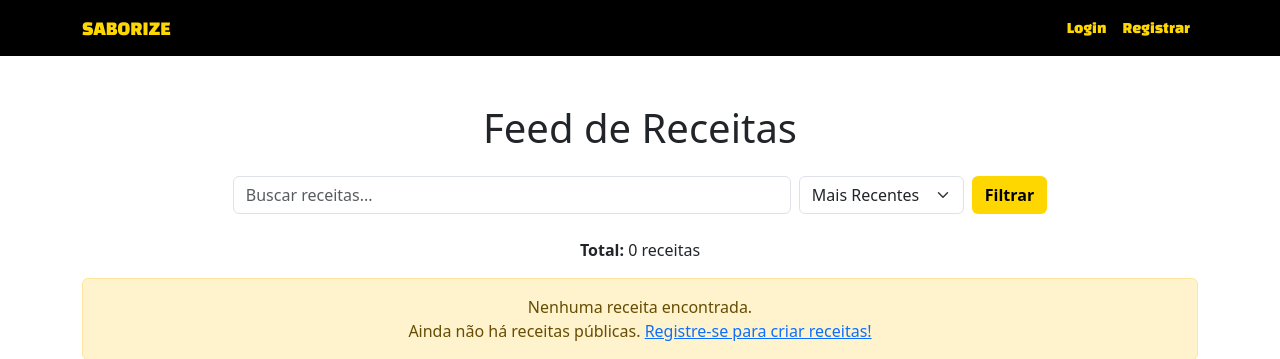
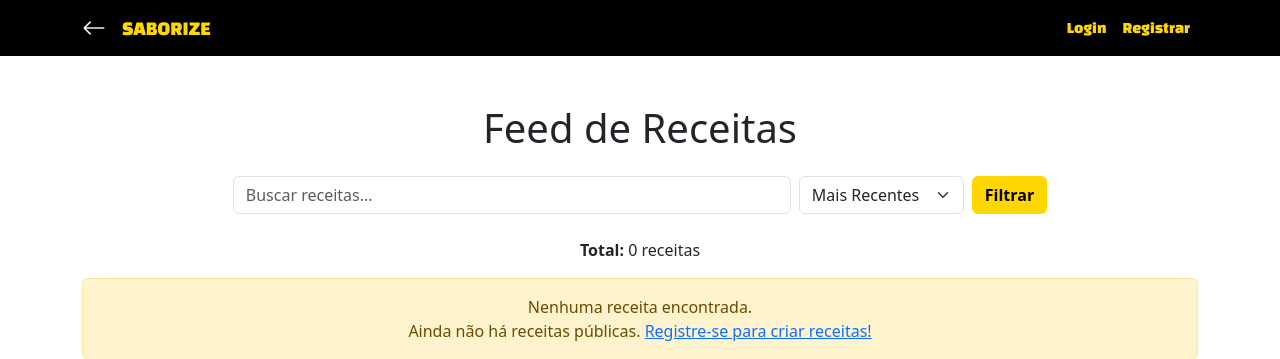
Before and after one commit to S204-Inatel-2025-2/Saborize, a Django app: page /receitas/feed/ in a window 1280 px wide. Shown: the top 359 px of the page. Run offline with Django 5.2, Linux system fonts and the light colour scheme; data that the repository does not hold is empty.

Commit message:
ajuste do front

```diff
--- a/backend/Saboreie/receitas/templates/receitas/feed.html
+++ b/backend/Saboreie/receitas/templates/receitas/feed.html
@@ -6,7 +6,10 @@
 
 <!-- Configuração do Layout da Navbar -->
 <nav class="navbar navbar-expand-lg navbar-custom">
-    <div class="container">
+    <div class="container d-flex align-items-center">
+        <a href="javascript:history.back()" class="me-3 text-decoration-none text-light">
+            <i class="bi bi-arrow-left fs-4"></i>
+        </a>
         <a class="navbar-brand" href="{% url 'feed_receitas' %}">SABORIZE</a>
         <button class="navbar-toggler" type="button" data-bs-toggle="collapse" data-bs-target="#navbarNav"
             aria-controls="navbarNav" aria-expanded="false" aria-label="Toggle navigation">
```
